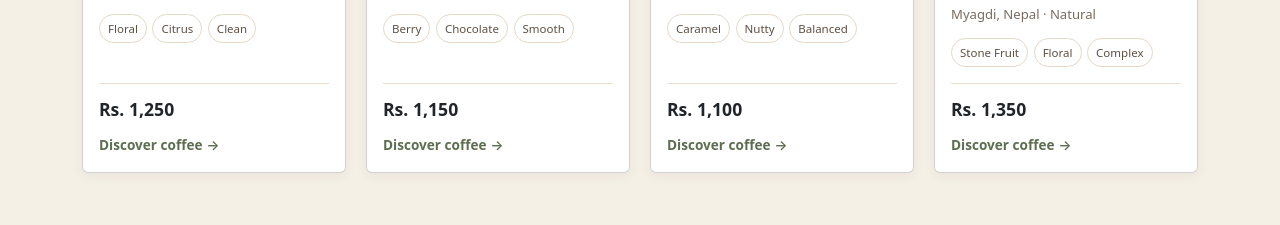
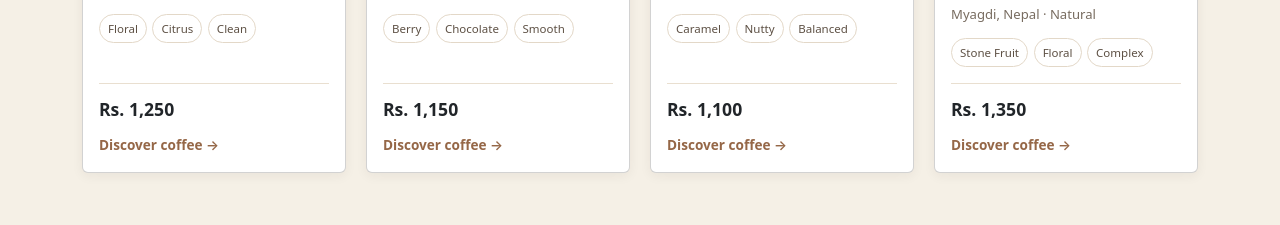
Before and after one commit to snymm2/CoffeeECom, a React (Vite) app in the folder react-gpt/: page / in a window 1280 px wide. Shown: the part 1280-1505 px from the top of the page. Built offline with nearby package versions, Linux system fonts and the light colour scheme.

Commit message:
Featured Section CSS changes

```diff
--- a/react-gpt/src/components/home/FeaturedSection.css
+++ b/react-gpt/src/components/home/FeaturedSection.css
@@ -154,18 +154,14 @@
 }
 
 .featured-card-details {
-    display: inline-flex;
-    align-items: center;
-    gap: 0.25rem;
-    color: #5D6E51;
+    color: #956747;
     font-size: 0.85rem;
     font-weight: 600;
     text-decoration: none;
 }
 
 .featured-card-details:hover {
-    color: #3B2A22;
-    text-decoration: underline;
+    color: #B96F45;
 }
 
 @media (min-width: 576px) {
@@ -196,6 +192,16 @@
     }
 }
 
+@media (max-width: 575.98px) {
+    .featured-card .card-body {
+        padding: 1rem;
+    }
+
+    .featured-card-title {
+        font-size: 1.15rem;
+    }
+}
+
 /* Accessibility */
 .featured-card a:focus-visible,
 .featured-view-all:focus-visible {
```
